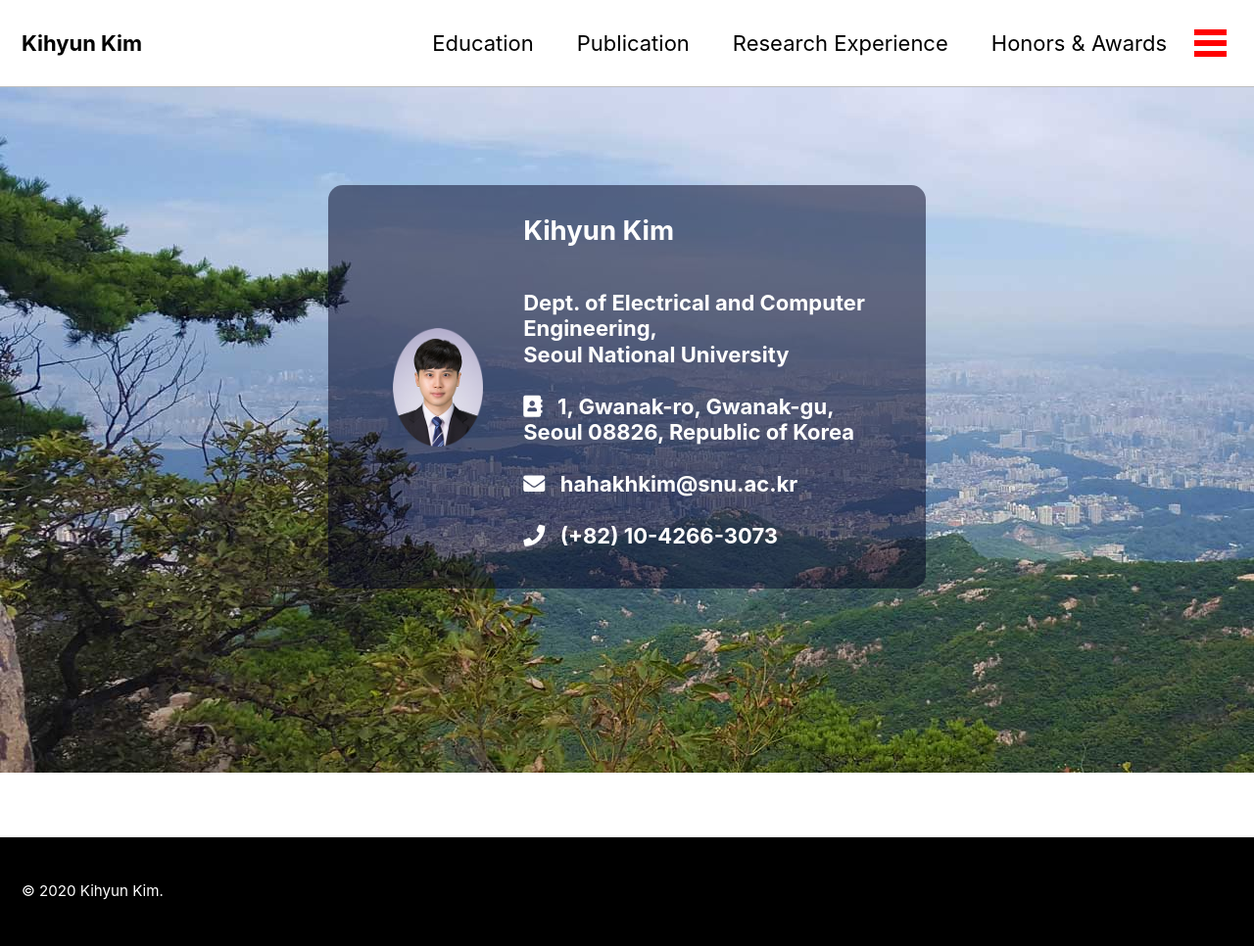
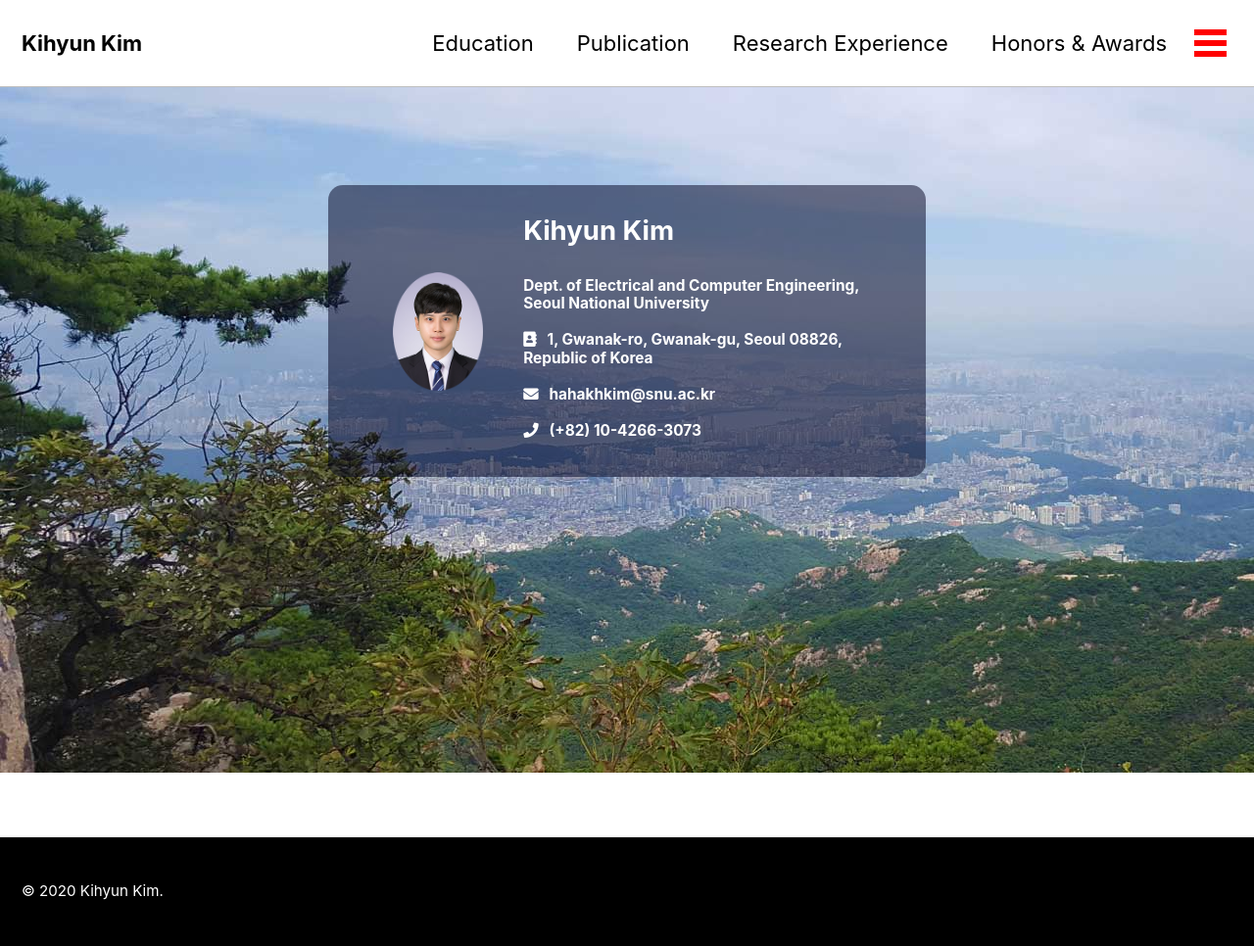
Before and after one commit to hahakhkim/hahakhkim.github.io, a Jekyll site: the page built from index.html, in a window 1280 px wide. Shown: the whole page at 98% size. Built offline with Jekyll 4.4.1, drawn with Linux system fonts in a browser that asks for light colours; cached includes are drawn as plain includes; nearby versions of some CDN libraries; the list of posts is cut into pages by our own code.

Commit message:
Update home.html

```diff
--- a/_layouts/home.html
+++ b/_layouts/home.html
@@ -12,6 +12,10 @@ layout: default
 		font-size: 0.7em;
 		color:rgba(50,50,50,0.8);
 		font-weight: 450;
+	}
+	h6.custom3{
+		font-size: 0.7em;
+		font-weight: 700;
 	}
 	h5.custom1{
 		border-bottom: 1px solid #bcbcbc;
@@ -37,7 +41,7 @@ layout: default
 			  </div>
 			  <div class="col-sm-8 col-md-8 mr-auto">
 			    <h2 style= "margin-top:0px;margin-bottom:15px;"> Kihyun Kim </h2>
-			    <h6>Dept. of Electrical and Computer Engineering, <br> Seoul National University
+			    <h6 class="custom3">Dept. of Electrical and Computer Engineering, <br> Seoul National University
 				<br><br>
 		        <i class="fa fa-address-book"></i>
 			    &nbsp;&nbsp;1, Gwanak-ro, Gwanak-gu, Seoul 08826, Republic of Korea
```
